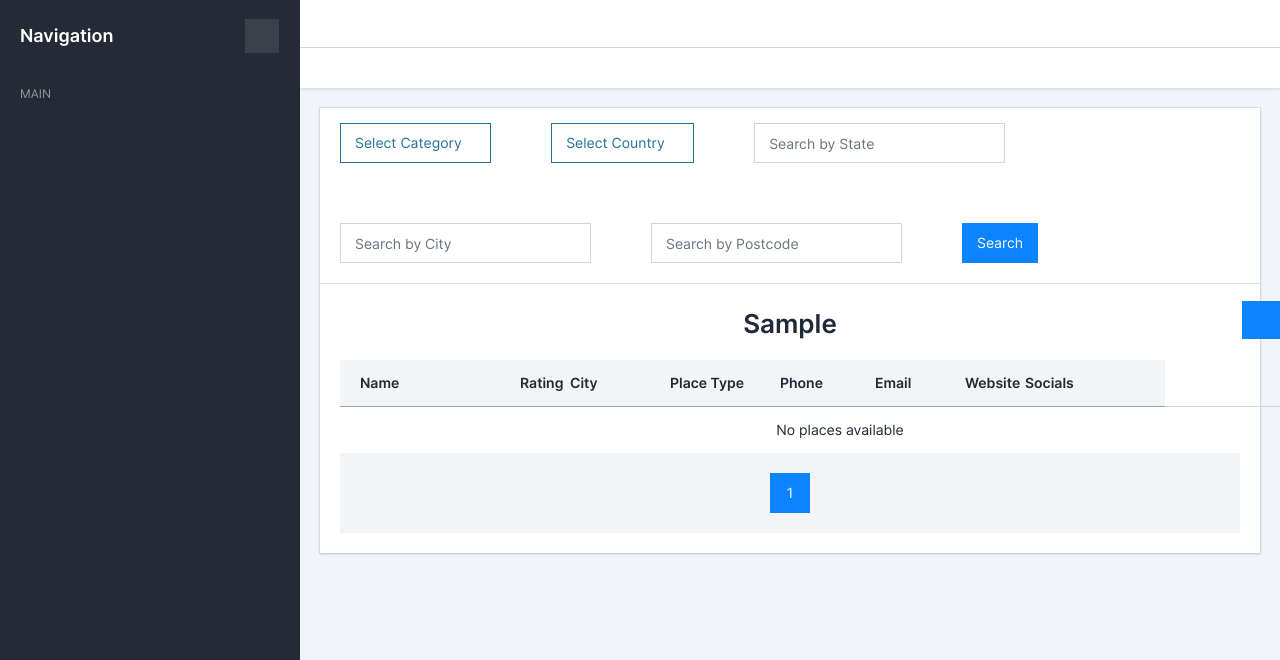
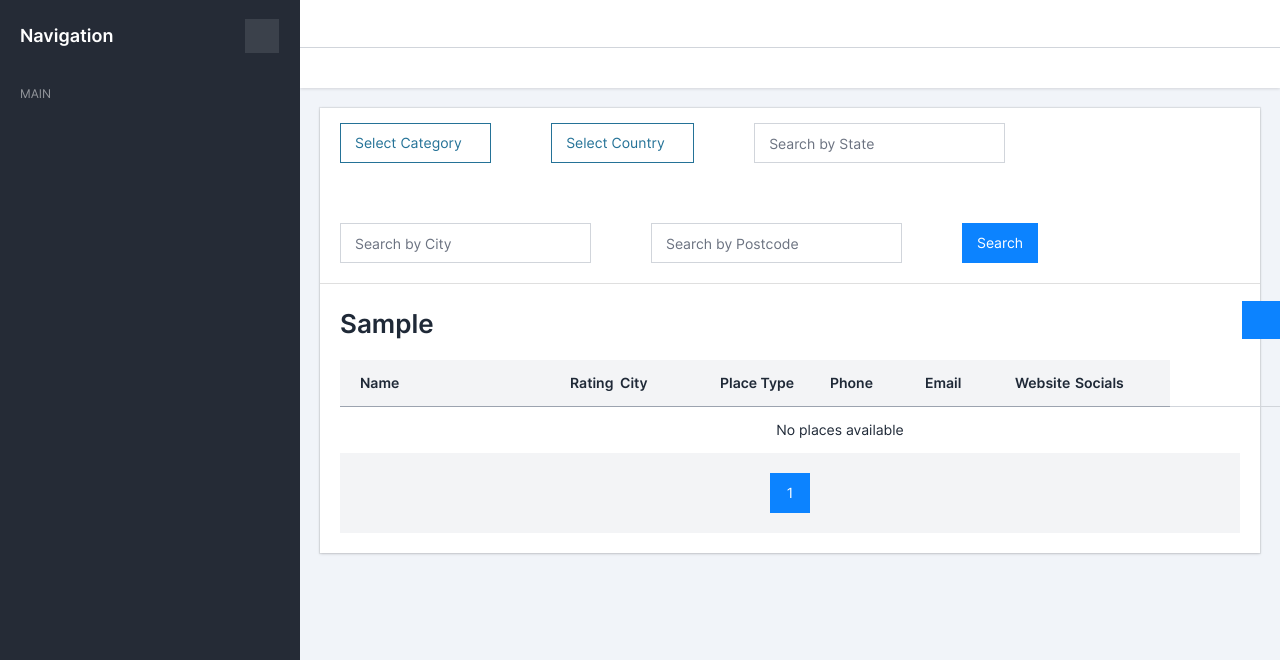
Before and after one commit to denischmkh/googlemaps, a Django app: a page that uses googlemaps/main_app/templates/components/list_place_template.html in a window 1280 px wide. Shown: the part 80-740 px from the top of the page. Run offline with Django 5.2, Linux system fonts and the light colour scheme; tables that the repository leaves empty hold one stand-in row (values such as "Sample post"); data that the repository does not hold is empty; some libraries are stand-ins or nearby versions; some web fonts are replaced.

```diff
--- a/googlemaps/main_app/templates/components/list_place_template.html
+++ b/googlemaps/main_app/templates/components/list_place_template.html
@@ -2,15 +2,15 @@
 <table class="table tasks-list mb-0" style="table-layout: fixed; min-width: 1000px;">
      <thead class="bg-light" style="position: sticky; top: 0; z-index: 2;">
     <tr>
-        <h1>{{category_filter}}</h1>
-        <th style="width: 160px;" class="text-start text-nowrap">Name</th>
+        <h1 class="text-start">{{category_filter}}</h1>
+        <th style="width: 210px;" class="text-start text-nowrap">Name</th>
         <th style="width: 50px;" class="text-start text-nowrap">Rating</th> <!-- Сделано уже -->
         <th style="width: 100px;" class="text-start text-nowrap">City</th>
         <th style="width: 110px;" class="text-start text-nowrap">Place Type</th>
         <th style="width: 95px;" class="text-start text-nowrap">Phone</th>
         <th style="width: 90px;" class="text-start text-nowrap">Email</th>
         <th style="width: 60px;" class="text-start text-nowrap">Website</th>
-        <th style="width: 160px;" class="text-start text-nowrap">Socials</th>
+        <th style="width: 115px;" class="text-start text-nowrap">Socials</th>
     </tr>
 </thead>
 <tbody>
```
